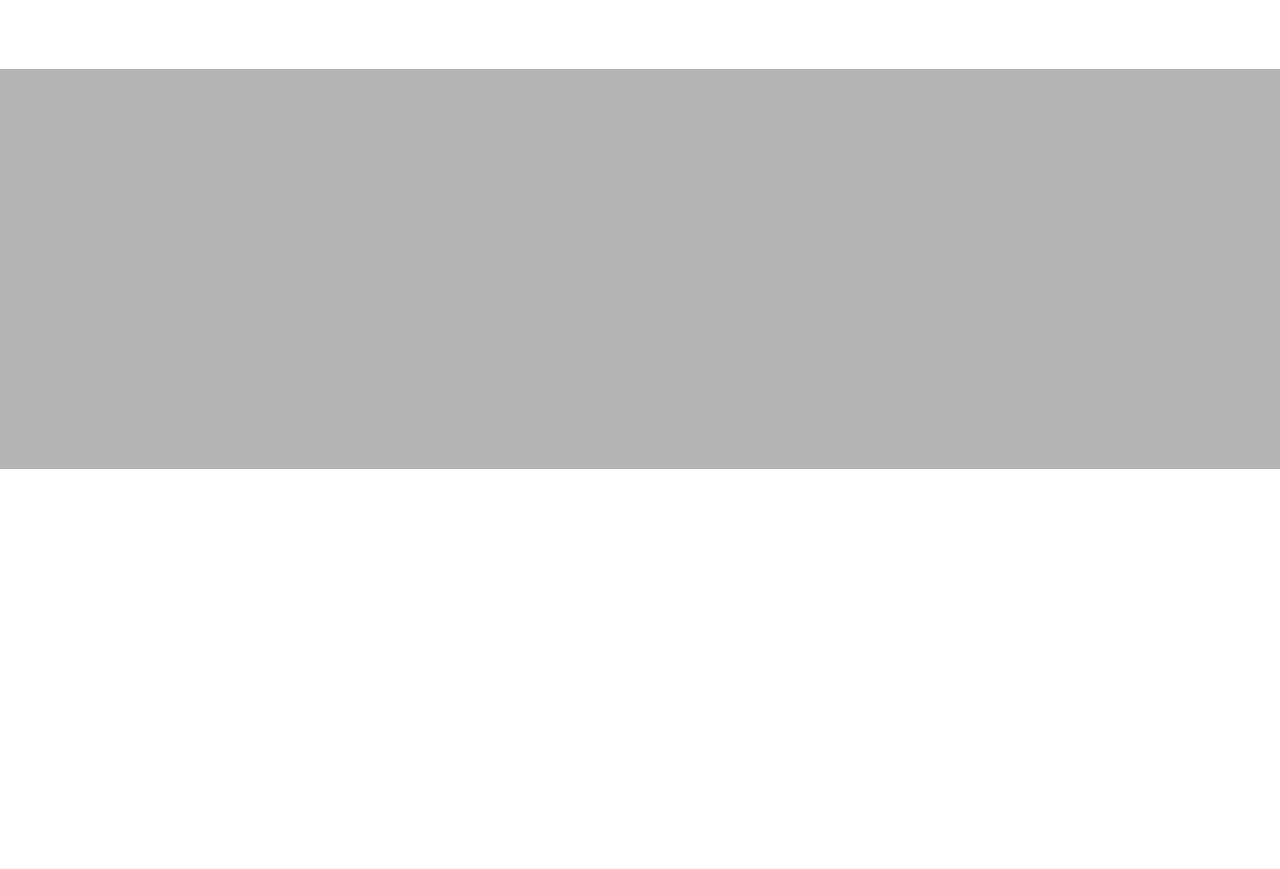
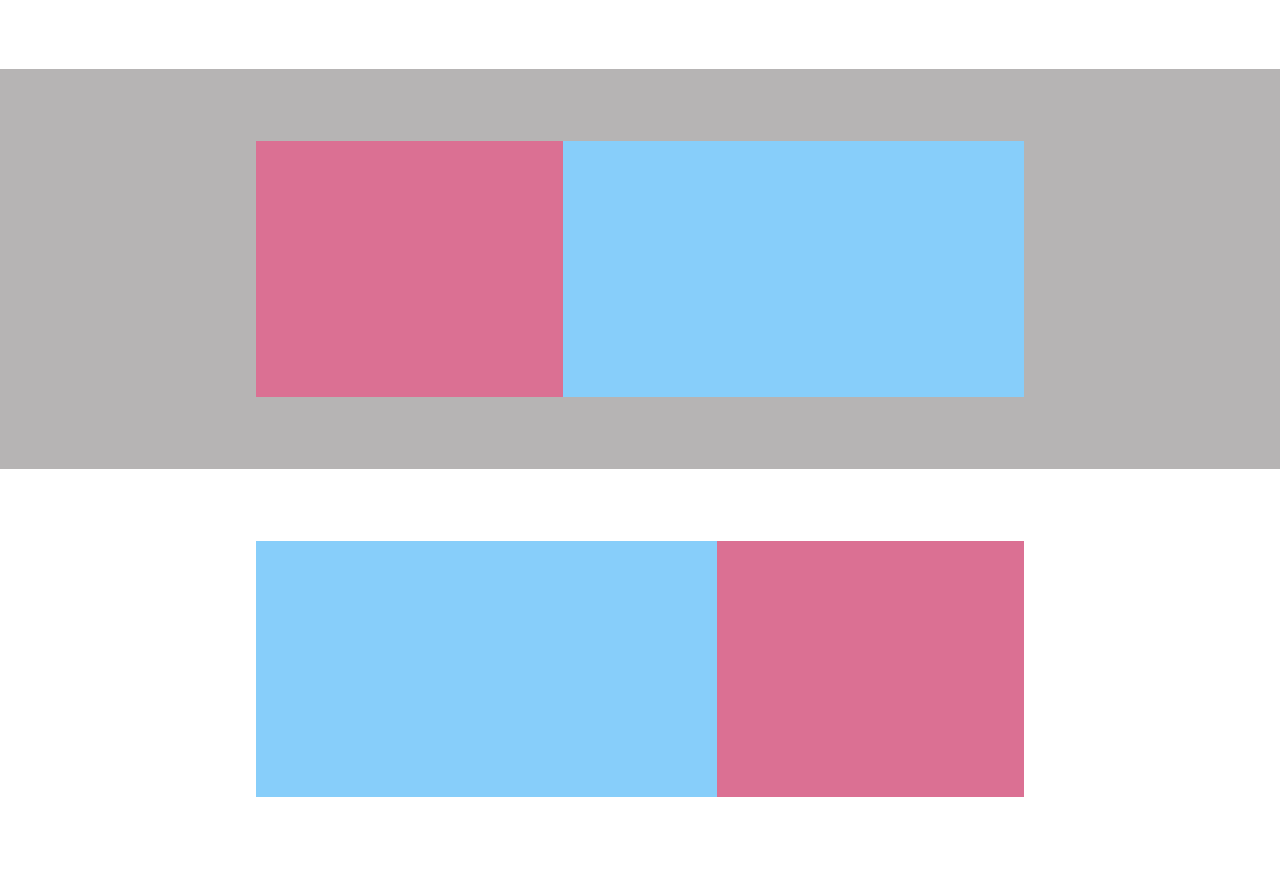
Before and after one commit to andrea-desantis/htmlcss-struttura-discord, a plain HTML site: page index.html in a window 1280 px wide. Shown: the part 791-1660 px from the top of the page. Drawn offline with Linux system fonts and the light colour scheme.

Commit message:
feat:  aggiunta 2 sezioni

```diff
--- a/css/style.css
+++ b/css/style.css
@@ -58,6 +58,9 @@ background-color: green;
     align-items: center;
 }
 
+.order{
+    order: 1;
+}
 /* layout */
 
 header{
--- a/index.html
+++ b/index.html
@@ -30,8 +30,18 @@
                 <div class="bg-rosa sezione"></div>
             </div>
         </secion>
-        <secion class="flex altezza center bg-grigio"></secion>
-        <secion class="flex altezza center"></secion>
+        <secion class="flex altezza center bg-grigio">
+            <div class="flex sezione center">
+                <div class="bg-celeste sezione order"></div>
+                <div class="bg-rosa sezione"></div>
+            </div>
+        </secion>
+        <secion class="flex altezza center">
+            <div class="flex sezione center">
+                <div class="bg-celeste sezione"></div>
+                <div class="bg-rosa sezione"></div>
+            </div>
+        </secion>
         <secion class="flex center bg-grigio"></secion>
         <secion></secion>
     </main>
```
